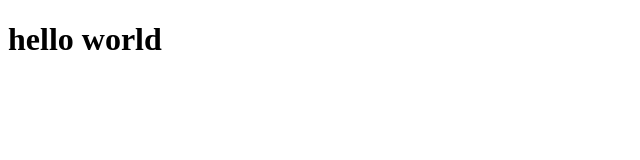
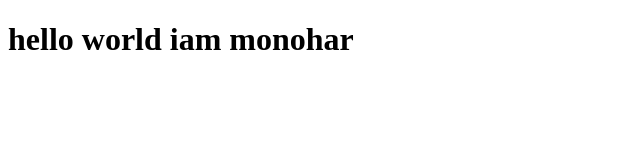
Before and after one commit to manoharportfolio/career-navigator, a plain HTML site: page frontend/index.html in a window 1280 px wide. Shown: the whole page, without its empty margins (0-640 px from the left). Drawn offline with Linux system fonts and the light colour scheme.

```diff
--- a/frontend/index.html
+++ b/frontend/index.html
@@ -6,7 +6,7 @@
     <title>career-navigator</title>
 </head>
 <body>
-    <h1>hello world</h1>
+    <h1>hello world iam monohar</h1>
 
 </body>
 </html>
```
Also changed, not shown: 1 other file.
